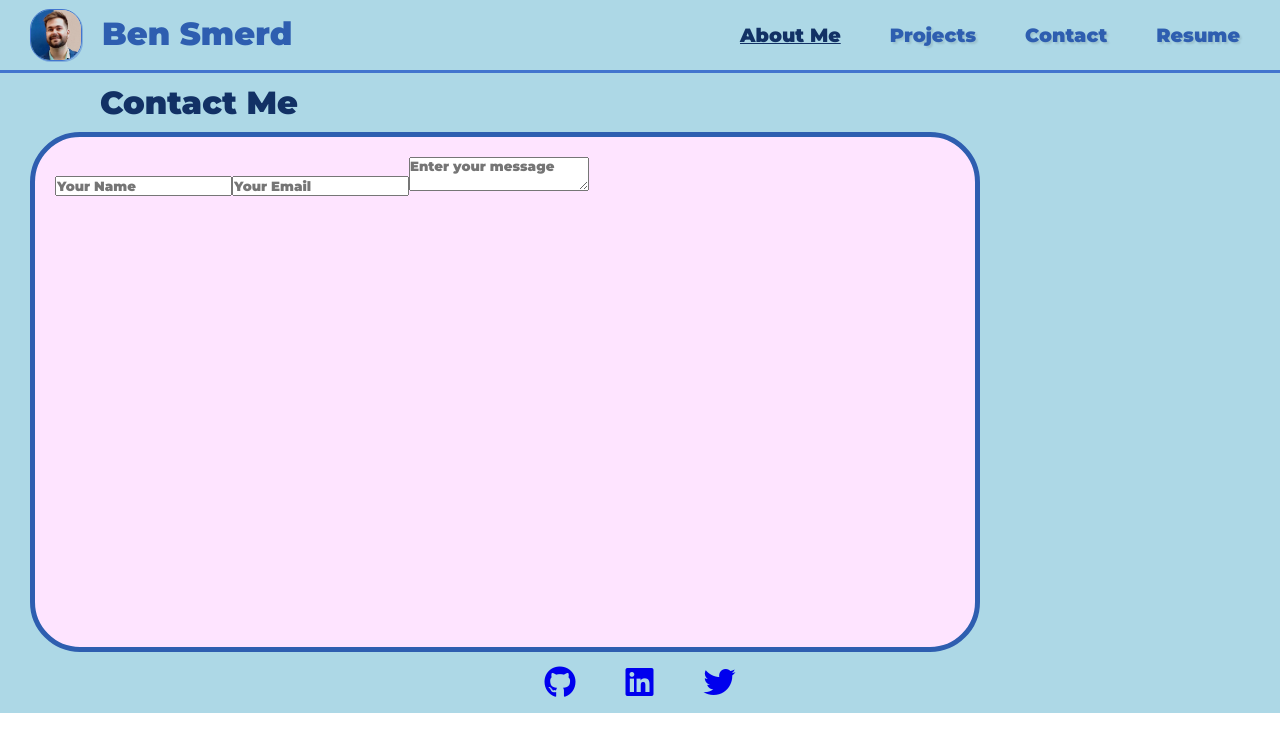
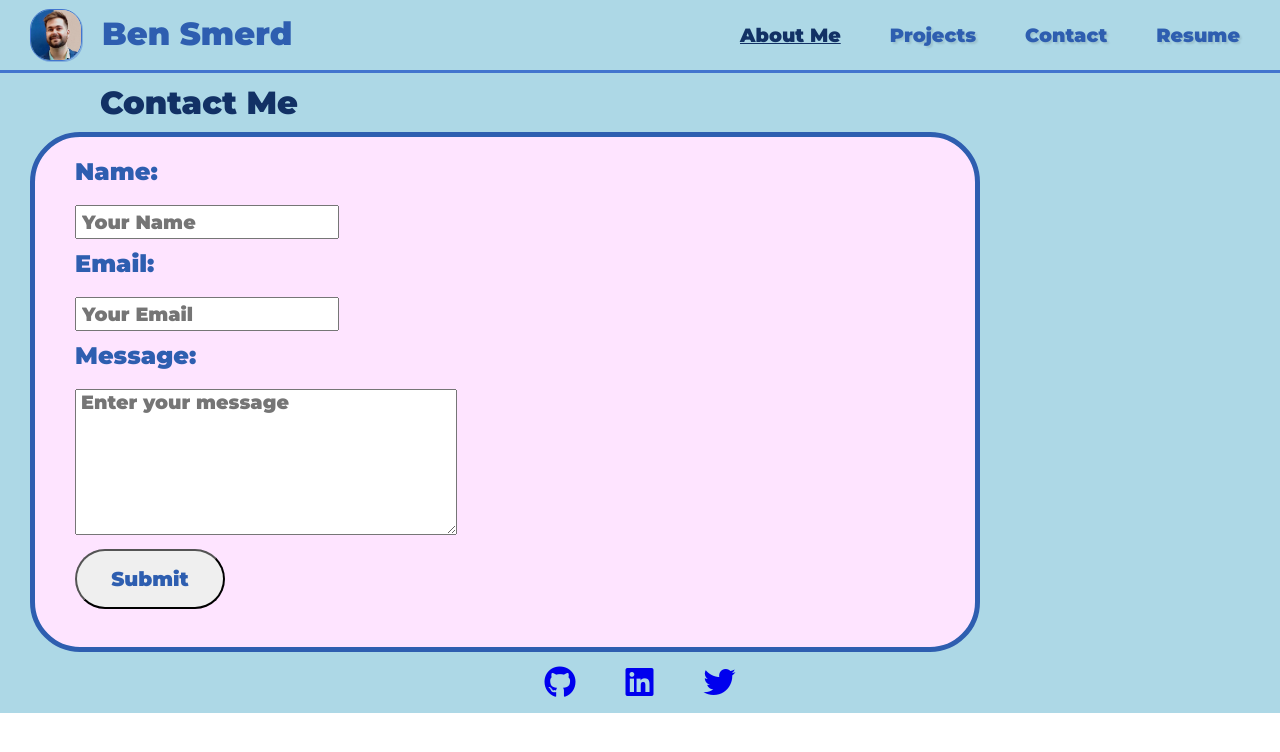
Before and after one commit to TheBigBookMan/Ben-Smerd-Portfolio, a React (Create React App) app: page / in a window 1280 px wide. Shown: the top 752 px of the page. Built offline with nearby package versions, Linux system fonts and the light colour scheme.

Commit message:
added in contact Form html and styling

```diff
--- a/src/pages/Contact/Form.js
+++ b/src/pages/Contact/Form.js
@@ -1,6 +1,30 @@
 import React from "react";
 
-const formStyles = {};
+const formStyles = {
+  formContainer: {
+    display: "flex",
+    flexDirection: "column",
+    gap: "10px",
+    marginLeft: "20px",
+  },
+  inputBox: {
+    height: "30px",
+    fontSize: "1.2rem",
+    paddingLeft: "5px",
+  },
+  messageBox: {
+    fontSize: "1.2rem",
+    paddingLeft: "5px",
+  },
+  submitBox: {
+    height: "60px",
+    width: "150px",
+    borderRadius: "30px",
+  },
+  formTitles: {
+    color: "rgb(46, 94, 176)",
+  },
+};
 
 // name, email and message textbox
 // could put in an automatic sender to my email when click submit button
@@ -8,14 +32,47 @@ const formStyles = {};
 
 const Form = () => {
   return (
-    <form>
-      <input type="text" placeholder="Your Name" name="name" required></input>
-      <input type="text" placeholder="Your Email" name="email" required></input>
-      <textarea
-        placeholder="Enter your message"
-        name="message"
-        required
-      ></textarea>
+    <form style={formStyles.formContainer}>
+      <label htmlFor="name">
+        <h2 style={formStyles.formTitles}>Name:</h2>
+        <br></br>
+        <input
+          style={formStyles.inputBox}
+          type="text"
+          placeholder="Your Name"
+          name="name"
+          required
+        ></input>
+      </label>
+
+      <label htmlFor="email">
+        <h2 style={formStyles.formTitles}>Email:</h2>
+        <br></br>
+        <input
+          style={formStyles.inputBox}
+          type="text"
+          placeholder="Your Email"
+          name="email"
+          required
+        ></input>
+      </label>
+
+      <label htmlFor="message">
+        <h2 style={formStyles.formTitles}>Message:</h2>
+        <br></br>
+        <textarea
+          style={formStyles.messageBox}
+          placeholder="Enter your message"
+          name="message"
+          required
+          rows="6"
+          cols="30"
+        ></textarea>
+      </label>
+
+      <button style={formStyles.submitBox} type="submit" name="submit">
+        <h2 style={formStyles.formTitles}>Submit</h2>
+      </button>
     </form>
   );
 };
```
